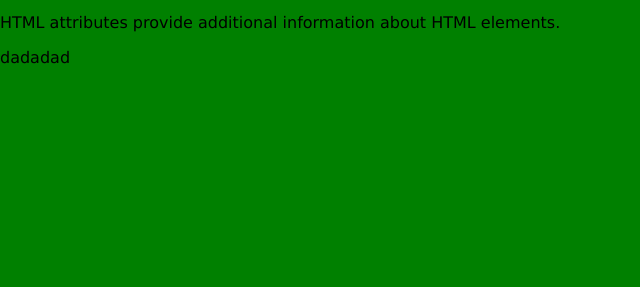
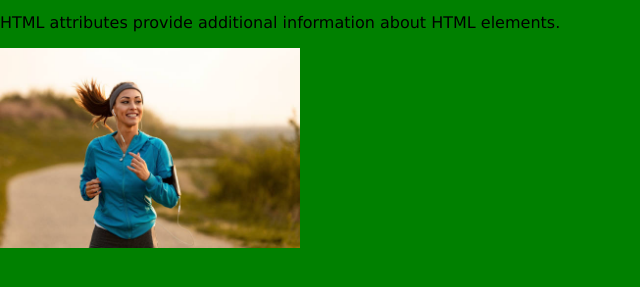
Before and after one commit to developernurhuda/html-all, a plain HTML site: page index.html in a window 1280 px wide. Shown: the part 41-328 px from the top of the page, without its empty margins (0-640 px from the left). Drawn offline with Linux system fonts and the light colour scheme.

Commit message:
new commit

```diff
--- a/index.html
+++ b/index.html
@@ -13,8 +13,8 @@
 
     <h1> HTML elements </h1>
     <p>HTML attributes provide additional information about HTML elements.</p>
-
-dadadad
+<!-- Images tag  -->
+<img src="./1.jpg" alt="">
 
 
 
--- a/style.css
+++ b/style.css
@@ -7,3 +7,7 @@ body {
 h1 {
     margin: 0;
 }
+img {
+    width: 300px;
+    height: 200px;
+}
```
Also changed, not shown: 1.jpg (added).
